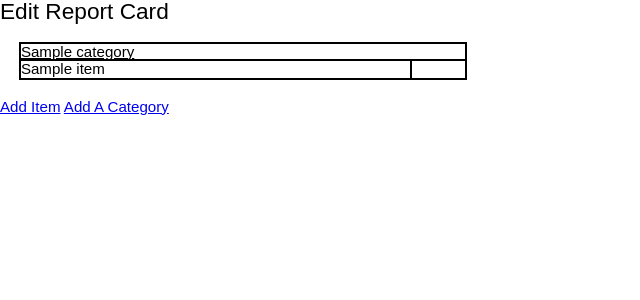
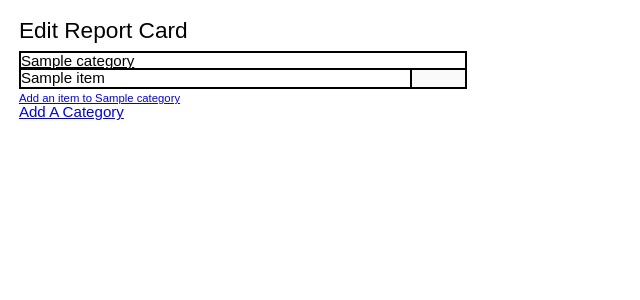
Before and after one commit to emanderson/preschool-report-card, a Python web app: template templates/form_edit_form.html in a window 1280 px wide. Shown: the top 300 px of the page, without its empty margins (0-640 px from the left). Run offline with Jinja, Linux system fonts and the light colour scheme; the template is opened without the code that fills it: most values are stand-ins (such as "Sample title", 1, 10 or a date in 2020).

Commit message:
Fix pop-ups and restyle add links

```diff
--- a/css/main.css
+++ b/css/main.css
@@ -32,6 +32,7 @@ footer, header, hgroup, menu, nav, section {
 
 body {
 	line-height: 1;
+	padding: 0.5cm;
 }
 
 ol, ul {
@@ -75,15 +76,15 @@ p input {
     width: 10cm;
 }
 
-div.half {
+a.addItem {
     width: 11.7cm;
-    height: 17cm;
-    float: left;
+    text-align: right;
+    font-size: 0.3cm;
 }
 
 table.reportSection {
     border-collapse: collapse;
-    margin: 0.5cm;
+    margin-top: 0.25cm;
 }
 
 table.reportSection td {
@@ -117,6 +118,7 @@ div.formPopup {
     width: 60%;
     top: 20%;
     border: 1px solid gray;
+    background: white;
 }
 
 div.formPopup form {
--- a/js/main.js
+++ b/js/main.js
@@ -4,6 +4,11 @@ $(document).ready(function() {
             url: this.href,
             success: function(data) {
                 $("body").append(data);
+                $(".formPopup").find(".closer").click(function() {
+                    $(".formPopup").remove();
+                    return false;
+                });
+                $(".formPopup").find("input").first().focus();
             }
         });
         return false;
--- a/models/eval_category.py
+++ b/models/eval_category.py
@@ -15,5 +15,5 @@ class EvalCategory(BaseModel):
 
     def items(self):
         from models.eval_item import EvalItem
-        items = EvalItem.gql("WHERE category = :1", self).fetch(1)
+        items = EvalItem.gql("WHERE category = :1", self).fetch(100)
         return items
--- a/templates/category_add.html
+++ b/templates/category_add.html
@@ -7,4 +7,5 @@
             <input type="submit" id="add" name="add" value="Add" />
         </formset>
     </form>
+    <a class="closer" href="#">Cancel</a>
 </div>
--- a/templates/form_edit_form.html
+++ b/templates/form_edit_form.html
@@ -9,6 +9,7 @@
   <h1>Edit Report Card</h1>
 
   {% for category in categories %}
+    <div>
       <table class="reportSection">
         <tr class="titleHeader">
           <th colspan=2>{{ category.name }}</td>
@@ -17,11 +18,12 @@
         {% for item in category.items() %}
           <tr>
             <td class="itemName">{{ item.name }}</td>
-          <td><input type="text" name="something"></input></td>
+            <td><input type="text" name="something" disabled=disabled></input></td>
           </tr>
         {% endfor %}
       </table>
-    <a href="/category/{{ category.key().id() }}/item/add_form">Add Item</a>
+      <a class="addItem formPopper" href="/category/{{ category.key().id() }}/item/add_form">Add an item to {{ category.name }}</a>
+    </div>
   {% endfor %}
 
   <a class="formPopper" href="/category/add_form">Add A Category</a>
--- a/templates/item_add.html
+++ b/templates/item_add.html
@@ -7,4 +7,5 @@
             <input type="submit" id="add" name="add" value="Add" />
         </formset>
     </form>
+    <a class="closer" href="#">Cancel</a>
 </div>
```
Lines whose indentation alone changed are shown as unchanged.
